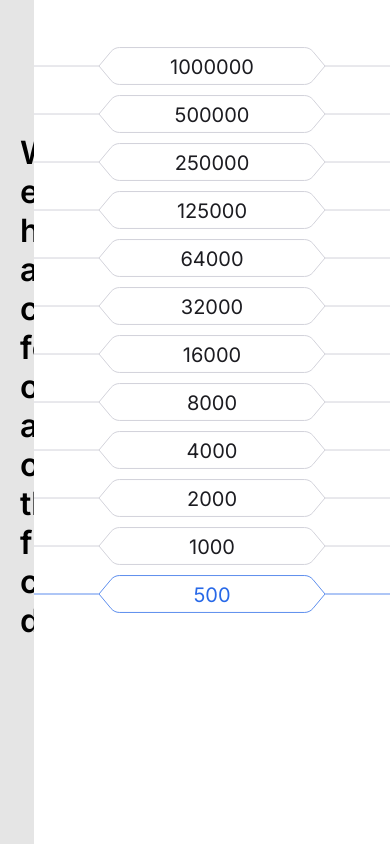
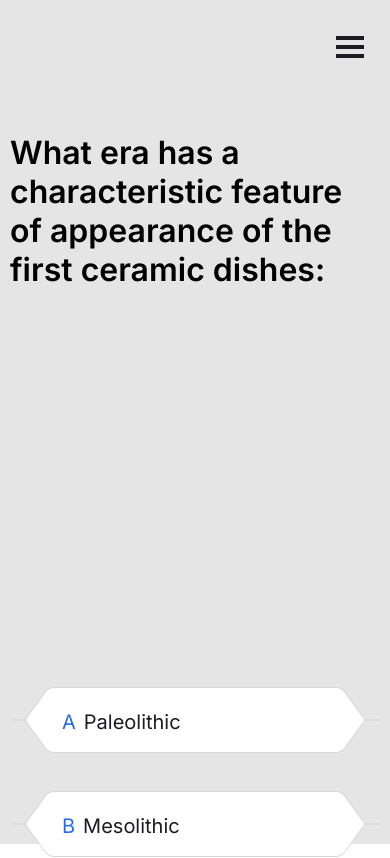
Before and after one commit to Iangyl/who-wants-to-be-a-millionaire, a React (Create React App) app: page /game in a window 390 px wide. Shown: the top 858 px of the page. Built offline with nearby package versions, Linux system fonts and the light colour scheme.

Commit message:
ejected sidebar and added burger menu

```diff
--- a/package.json
+++ b/package.json
@@ -11,12 +11,14 @@
     "@types/node": "^16.11.56",
     "@types/node-sass": "^4.11.3",
     "@types/react": "^18.0.18",
+    "@types/react-burger-menu": "^2.8.3",
     "@types/react-dom": "^18.0.6",
     "@types/react-redux": "^7.1.24",
     "@types/react-router-dom": "^5.3.3",
     "classnames": "^2.3.1",
     "node-sass": "^7.0.1",
     "react": "^18.2.0",
+    "react-burger-menu": "^3.0.8",
     "react-dom": "^18.2.0",
     "react-lottie": "^1.2.3",
     "react-redux": "^8.0.2",
--- a/src/common/components/Layouts/GameLayout/index.module.sass
+++ b/src/common/components/Layouts/GameLayout/index.module.sass
@@ -16,15 +16,7 @@
 			grid-template-columns: repeat(2, 422px)
 			column-gap: 80px
 			row-gap: 32px
-	.aside
-		width: 376px
-		background-color: white
-		height: 100vh
-		padding-top: 12%
-		ul
-			display: flex
-			flex-direction: column
-			gap: 8px
+
 	@media screen and (max-width: 2560px)
 		.content
 			.answers
@@ -43,3 +35,21 @@
 			margin-left: 20px
 			.answers
 				grid-template-columns: 1fr
+	@media screen and (max-width: 768px)
+		.content
+			width: 100%
+			margin-left: 10px
+			margin-right: 10px
+			.answers
+				grid-template-columns: 1fr
+
+@keyframes slideIn
+	0%
+		width: 0%
+		// transform: scale(.3);
+		opacity: 0
+
+	100%
+		width: 50%
+		// transform:scale(1);
+		opacity: 1
--- a/src/common/components/Layouts/GameLayout/index.tsx
+++ b/src/common/components/Layouts/GameLayout/index.tsx
@@ -1,30 +1,32 @@
 import React from 'react';
 import { IGameLayout } from './index.types';
-import PrizeItem from 'common/components/PrizeItem';
+import { slide as Menu } from 'react-burger-menu';
+import useWindowSize from 'common/modules/hooks/useWindowSize';
 
 import styles from './index.module.sass';
-import useWindowSize from 'common/modules/hooks/useWindowSize';
+import Sidebar from 'common/components/Sidebar';
 
 const GameLayout: React.FC<IGameLayout> = ({ children, question, prize }) => {
   const windowSize = useWindowSize();
 
   return (
-    <section className={styles.canvas}>
-      <div className={styles.content}>
+    <section id="game-canvas" className={styles.canvas}>
+      <div id="game-area" className={styles.content}>
         <div className={styles.question}>{question}</div>
         <div className={styles.answers}>{children}</div>
       </div>
-      <aside className={styles.aside}>
-        <ul>
-          {prize?.map((item) => (
-            <PrizeItem
-              key={item.value}
-              value={item.value}
-              status={item.status}
-            />
-          ))}
-        </ul>
-      </aside>
+      {windowSize?.width <= 426 ? (
+        <Menu
+          width={windowSize?.width <= 320 ? 320 : 376}
+          right
+          pageWrapId="game-area"
+          outerContainerId="game-canvas"
+        >
+          <Sidebar prize={prize} />
+        </Menu>
+      ) : (
+        <Sidebar prize={prize} />
+      )}
     </section>
   );
 };
--- /dev/null
+++ b/src/common/components/Sidebar/index.module.sass
@@ -0,0 +1,9 @@
+.aside
+  width: 376px
+  background-color: white
+  height: 100vh
+  padding-top: 12%
+  ul
+    display: flex
+    flex-direction: column
+    gap: 8px
--- /dev/null
+++ b/src/common/components/Sidebar/index.tsx
@@ -0,0 +1,19 @@
+import React from 'react';
+import { IGameLayout } from 'common/components/Layouts/GameLayout/index.types';
+import PrizeItem from 'common/components/PrizeItem';
+
+import styles from './index.module.sass';
+
+const Sidebar: React.FC<Pick<IGameLayout, 'prize'>> = ({ prize }) => {
+  return (
+    <aside className={styles.aside}>
+      <ul>
+        {prize?.map((item) => (
+          <PrizeItem key={item.value} value={item.value} status={item.status} />
+        ))}
+      </ul>
+    </aside>
+  );
+};
+
+export default Sidebar;
--- a/src/common/modules/hooks/useWindowSize.ts
+++ b/src/common/modules/hooks/useWindowSize.ts
@@ -1,14 +1,14 @@
 import { useEffect, useState } from 'react';
 
 interface IWindowSize {
-  width: number | undefined;
-  height: number | undefined;
+  width: number;
+  height: number;
 }
 
 const useWindowSize = () => {
   const [windowSize, setWindowSize] = useState<IWindowSize>({
-    width: undefined,
-    height: undefined,
+    width: window.innerWidth,
+    height: window.innerHeight,
   });
 
   useEffect(() => {
--- a/src/styles/global.css
+++ b/src/styles/global.css
@@ -34,3 +34,19 @@
   width: 100%;
   margin: 0 auto;
 }
+
+.bm-burger-button {
+  position: fixed;
+  width: 28px;
+  height: 22px;
+  right: 26px;
+  top: 36px;
+}
+
+.bm-burger-bars {
+  background-color: var(--shark-col);
+}
+
+.bm-cross {
+  background: var(--shark-col);
+}
```
Also changed, not shown: 1 other file (tests, documents, lock files or other folders).
